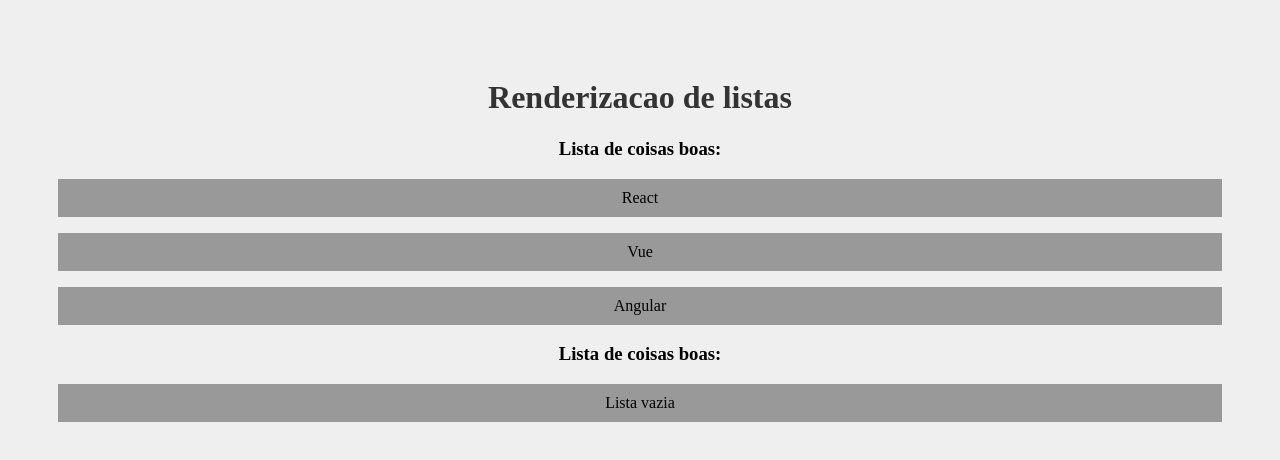
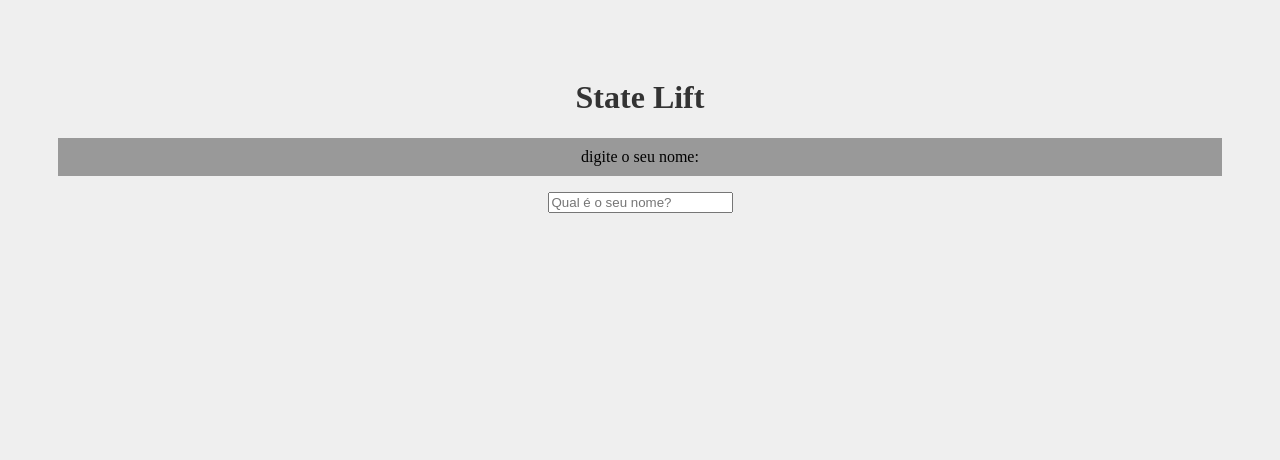
Before and after one commit to myller-silva/React, a React (Create React App) app in the folder meu-projeto/: page / in a window 1280 px wide. Shown: the top 460 px of the page. Built offline with nearby package versions, Linux system fonts and the light colour scheme.

Commit message:
State Lift

```diff
--- a/meu-projeto/src/App.js
+++ b/meu-projeto/src/App.js
@@ -1,15 +1,16 @@
 import './App.css';
-import OutraLista from './components/OutraLista';
+import { useState } from 'react';
+import SeuNome from './components/evento/SeuNome';
+import Saudacao from './components/Saudacao';
 
 function App() {
-  const meusItens = ["React", "Vue", "Angular"];
+  const [nome, setNome] = useState();
 
   return (
     <div className="App">
-      <h1>Renderizacao de listas</h1>
-      <OutraLista itens={meusItens}/>
-      {/* lista vazia: */}
-      <OutraLista itens={[]}/>
+      <h1>State Lift</h1>
+      <SeuNome setNome={setNome}/>
+      <Saudacao nome={nome}/>
     </div>
   );
 }
--- /dev/null
+++ b/meu-projeto/src/components/Saudacao.js
@@ -0,0 +1,13 @@
+function Saudacao({nome}) {
+    function gerarSaudacao( algumNome ) {
+        return `Ola, ${algumNome}, tudo bem?`;
+    }
+
+    return <>
+        {
+            nome&&(<p>{gerarSaudacao(nome)}</p>)
+        }
+    </>
+}
+
+export default Saudacao;
--- /dev/null
+++ b/meu-projeto/src/components/evento/SeuNome.js
@@ -0,0 +1,18 @@
+// import { useState } from "react";
+
+function SeuNome( {setNome} ) {
+    // const [nome, setNome] = useState();
+    return(
+        <div>
+            <p>digite o seu nome:</p>
+            <input
+                type="text"
+                placeholder="Qual é o seu nome?"
+                onChange={ (e) => setNome(e.target.value) }
+            />
+
+        </div>
+    )
+}
+
+export default SeuNome;
```
Also changed, not shown: meu-projeto/src/Conteudo.txt (added).
